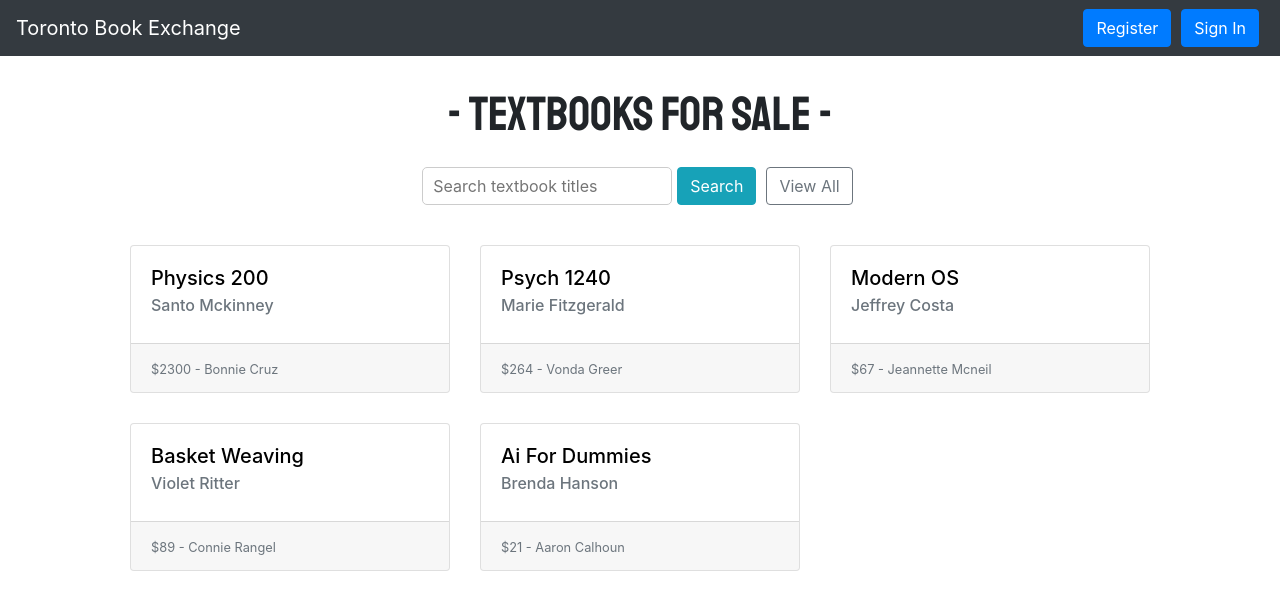
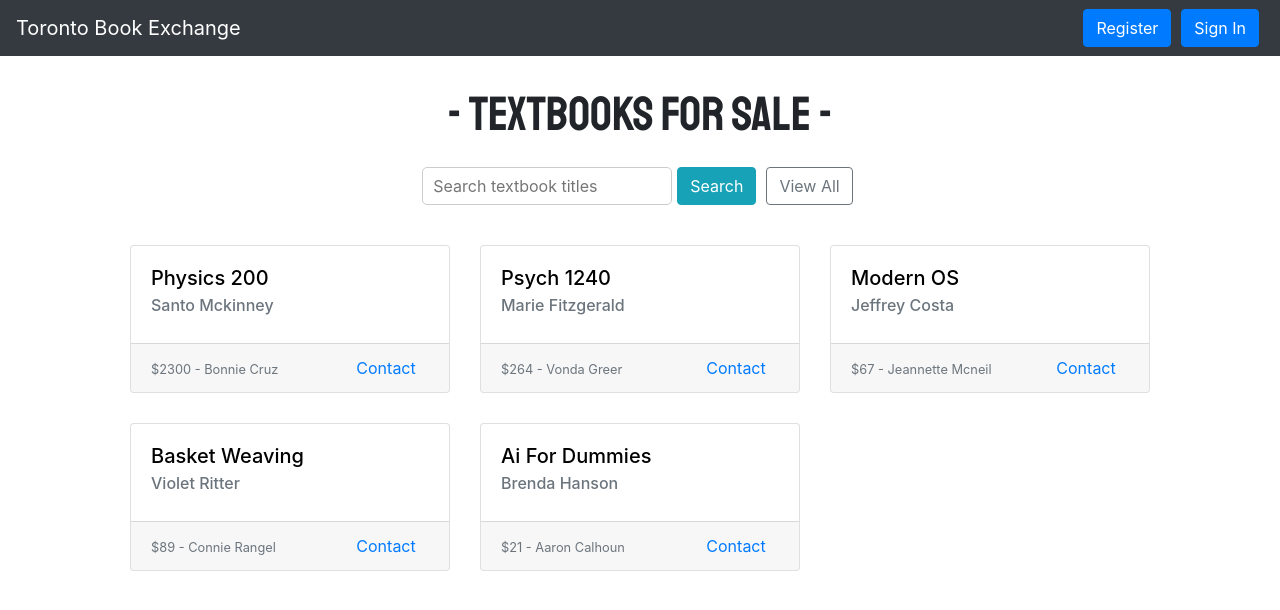
Before and after one commit to joannez12/Book-Exchange, a React (Create React App) app in the folder bkexch-react/: page / in a window 1280 px wide. Shown: the top 610 px of the page. Built offline with nearby package versions, Linux system fonts and the light colour scheme.

Commit message:
adding contact link to textbooklisting

```diff
--- a/bkexch-react/src/components/TextbookListing/TextbookListing.js
+++ b/bkexch-react/src/components/TextbookListing/TextbookListing.js
@@ -2,6 +2,7 @@ import React from 'react';
 import Card from 'react-bootstrap/Card';
 import { useHistory} from 'react-router-dom';
 import './TextbookListing.css';
+import {Col, Row} from "react-bootstrap";
 
 function TextbookListing({ textbook }) {
     const { id, title, author, seller, price} = textbook;
@@ -12,7 +13,12 @@ function TextbookListing({ textbook }) {
                     <Card.Title>{title}</Card.Title>
                     <Card.Subtitle className="mb-2 text-muted">{author}</Card.Subtitle>
                 </Card.Body>
-                <Card.Footer className="text-muted"><small>${price} - {seller}</small></Card.Footer>
+                <Card.Footer className="text-muted">
+                    <Row>
+                        <Col xs={8}><small>${price} - {seller}</small></Col>
+                        <Col><Card.Link href="#">Contact</Card.Link></Col>
+                    </Row>
+                </Card.Footer>
             </Card>
     )
 }
```
